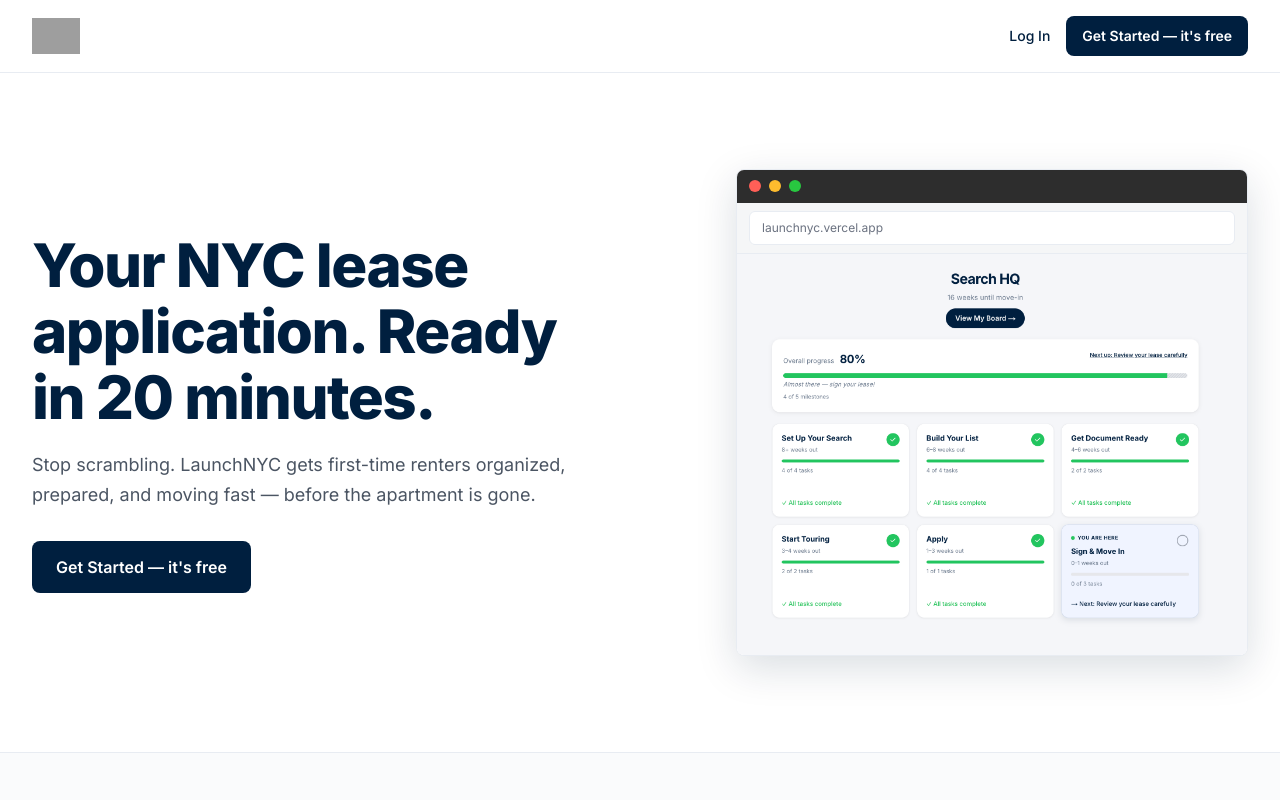
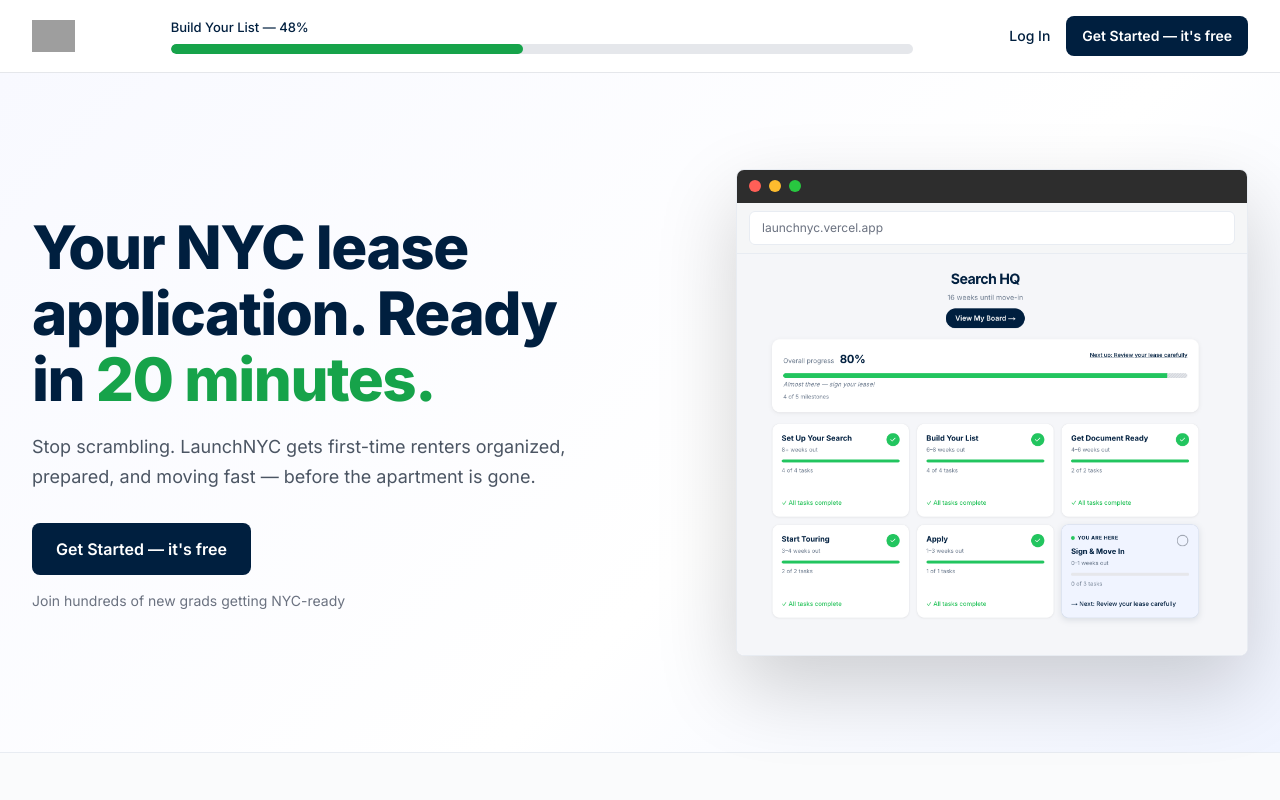
Before and after one commit to huddybl/launchnyc, a Next.js app: page /landing in a window 1280 px wide. Shown: the top 800 px of the page. Built offline with nearby package versions, Linux system fonts and the light colour scheme; no server answers; grey boxes are pictures that could not be loaded.

Commit message:
landing page copy and layout fixes

```diff
--- a/app/landing/page.js
+++ b/app/landing/page.js
@@ -1,5 +1,6 @@
 "use client";
 
+import { useState, useEffect, useRef } from "react";
 import Link from "next/link";
 import {
   FileText,
@@ -11,21 +12,99 @@
 
 const SECTION_INNER = "mx-auto max-w-[1280px] px-8";
 
+const PROGRESS_STAGES = [
+  { label: "Set Up Your Search", start: 0, end: 25 },
+  { label: "Build Your List", start: 25, end: 50 },
+  { label: "Get Documents Ready", start: 50, end: 75 },
+  { label: "Sign Your Lease 🎉", start: 75, end: 100 },
+];
+
+const TICK_MS = 50;
+const TICKS_PER_STAGE = 60; // 3 seconds = 60 * 50ms
+
 export default function LandingPage() {
+  const [progressStage, setProgressStage] = useState(0);
+  const [tickIndex, setTickIndex] = useState(0);
+  const [displayPct, setDisplayPct] = useState(0);
+  const [transitionEnabled, setTransitionEnabled] = useState(true);
+  const tickIndexRef = useRef(0);
+  const progressStageRef = useRef(0);
+
+  useEffect(() => {
+    tickIndexRef.current = tickIndex;
+    progressStageRef.current = progressStage;
+  }, [tickIndex, progressStage]);
+
+  useEffect(() => {
+    const id = setInterval(() => {
+      const stage = progressStageRef.current;
+      const tick = tickIndexRef.current;
+      if (stage === 3 && tick === TICKS_PER_STAGE - 1) {
+        setTransitionEnabled(false);
+        setDisplayPct(0);
+        setProgressStage(0);
+        setTickIndex(0);
+        tickIndexRef.current = 0;
+        progressStageRef.current = 0;
+        requestAnimationFrame(() => {
+          requestAnimationFrame(() => {
+            setTransitionEnabled(true);
+          });
+        });
+        return;
+      }
+      if (tick === TICKS_PER_STAGE - 1) {
+        setProgressStage((s) => s + 1);
+        progressStageRef.current = stage + 1;
+        setTickIndex(0);
+        tickIndexRef.current = 0;
+        const next = PROGRESS_STAGES[stage + 1];
+        setDisplayPct(next.start);
+        return;
+      }
+      const start = PROGRESS_STAGES[stage].start;
+      const end = PROGRESS_STAGES[stage].end;
+      const nextPct = start + (end - start) * (tick + 1) / TICKS_PER_STAGE;
+      setDisplayPct(nextPct);
+      setTickIndex((t) => t + 1);
+      tickIndexRef.current = tick + 1;
+    }, TICK_MS);
+    return () => clearInterval(id);
+  }, []);
+
+  const currentLabel = PROGRESS_STAGES[progressStage].label;
+  const displayPctInt = Math.round(displayPct);
+
   return (
     <div className="min-h-screen w-full bg-white font-sans text-[#001f3f] antialiased">
-      {/* 1. Nav — full browser width, padding 32px only */}
-      <header className="sticky top-0 z-50 w-full border-b border-[#e8ecf2] bg-white px-8">
-        <nav className="flex items-center justify-between py-4">
-          <Link href="/landing" className="flex items-center">
+      {/* Nav: logo | progress bar (flex-grow, mx-12) | Log In + Get Started */}
+      <header className="sticky top-0 z-50 w-full border-b border-[#e5e7eb] bg-white px-8">
+        <nav className="flex items-center gap-12 py-4">
+          <Link href="/landing" className="flex flex-shrink-0 items-center">
             <img
               src="/logo.png"
               alt="LaunchNYC"
-              height={36}
-              className="h-9 w-auto"
+              height={32}
+              className="h-8 w-auto"
             />
           </Link>
-          <div className="flex items-center gap-4">
+          <div className="min-w-0 flex-1 px-12">
+            <div className="mb-1.5 flex items-center justify-between">
+              <span className="text-[13px] font-medium text-[#001f3f]">
+                {currentLabel} — {displayPctInt}%
+              </span>
+            </div>
+            <div className="h-2.5 w-full overflow-hidden rounded-[999px] bg-[#e5e7eb]">
+              <div
+                className="h-full rounded-[999px] bg-[#16a34a]"
+                style={{
+                  width: `${displayPct}%`,
+                  transition: transitionEnabled ? "width 0.05s linear" : "none",
+                }}
+              />
+            </div>
+          </div>
+          <div className="flex flex-shrink-0 items-center gap-4">
             <Link
               href="/login"
               className="text-sm font-medium text-[#001f3f] no-underline transition-opacity hover:opacity-80"
@@ -42,13 +121,13 @@
         </nav>
       </header>
 
-      {/* 2. Hero — full-width outer (bg), inner max-w 1280px, grid 1fr 1fr gap 80px */}
-      <section className="w-full bg-white py-16 sm:py-20 lg:py-24">
+      {/* 2. Hero — full-width outer (bg gradient), inner max-w 1280px, grid 1fr 1fr gap 80px */}
+      <section className="w-full py-16 sm:py-20 lg:py-24" style={{ background: "linear-gradient(135deg, #f8f9ff 0%, #ffffff 60%, #f0f4ff 100%)" }}>
         <div className={SECTION_INNER}>
           <div className="grid grid-cols-1 items-center gap-12 lg:grid-cols-[1fr_1fr] lg:gap-20">
           <div className="pl-0">
             <h1 className="text-4xl font-extrabold leading-[1.1] tracking-tight text-[#001f3f] sm:text-5xl lg:text-[60px]">
-              Your NYC lease application. Ready in 20 minutes.
+              Your NYC lease application. Ready in <span className="text-[#16a34a]">20 minutes.</span>
             </h1>
             <p className="mt-5 text-lg text-[#4b5563] leading-relaxed">
               Stop scrambling. LaunchNYC gets first-time renters organized, prepared, and moving fast — before the apartment is gone.
@@ -60,11 +139,12 @@
               >
                 Get Started — it&apos;s free
               </Link>
+              <p className="mt-4 text-sm text-[#6b7280]">Join hundreds of new grads getting NYC-ready</p>
             </div>
           </div>
           <div className="flex items-center justify-end">
             {/* Browser window mockup */}
-            <div className="ml-auto w-full max-w-lg overflow-hidden rounded-lg border border-[#e8ecf2] bg-white shadow-[0_12px_40px_rgba(0,31,63,0.15)]">
+            <div className="ml-auto w-full max-w-lg overflow-hidden rounded-lg border border-[#e8ecf2] bg-white shadow-[0_32px_80px_rgba(0,0,0,0.18)]" style={{ transform: "none" }}>
               <div className="flex items-center gap-2 border-b border-[#2d2d2d] bg-[#2d2d2d] px-3 py-2.5">
                 <span className="h-3 w-3 rounded-full bg-[#ff5f57]" aria-hidden />
                 <span className="h-3 w-3 rounded-full bg-[#febc2e]" aria-hidden />
```
